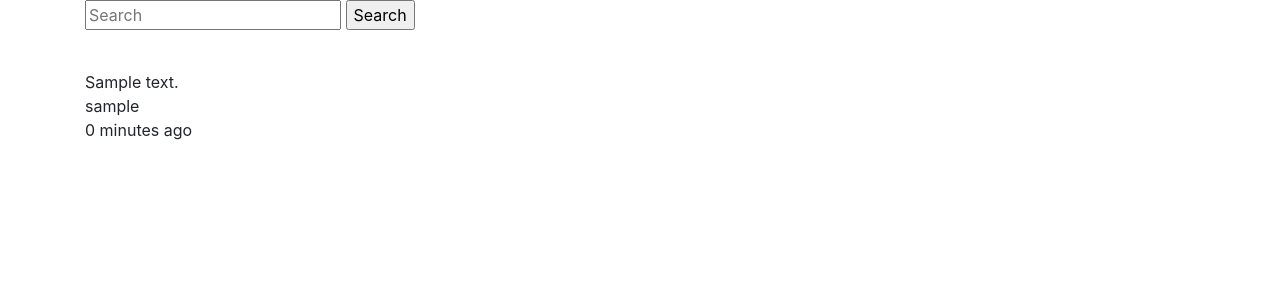
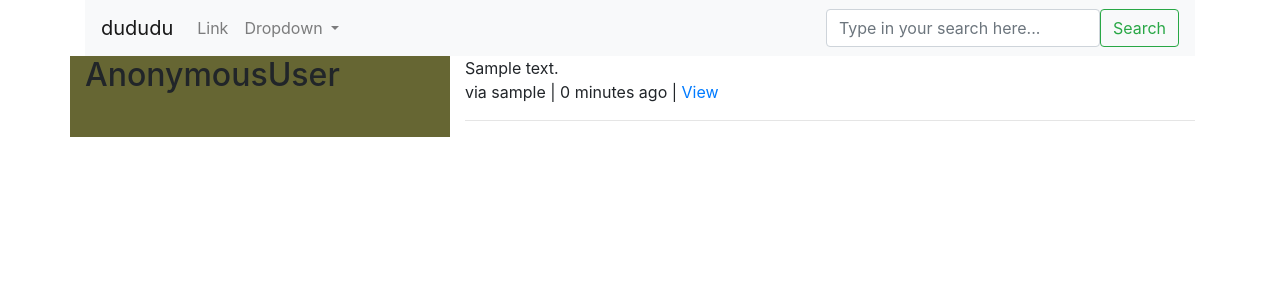
Before and after one commit to rollschild/dududu, a Django app: page /tweet/ in a window 1280 px wide. Shown: the top 300 px of the page. Run offline with Django 3.2, Linux system fonts and the light colour scheme; tables that the repository leaves empty hold one stand-in row (values such as "Sample post"); some libraries are stand-ins or nearby versions.

Commit message:
Bootstrap UI

```diff
--- a/templates/base.html
+++ b/templates/base.html
@@ -1,5 +1,5 @@
 {% load static %}
-
+<!doctype html>
 <html lang="en">
   <head>
     <!-- Required meta tags -->
@@ -8,7 +8,6 @@
 
     <!-- Bootstrap CSS -->
     <link href="{% static 'css/bootstrap.min.css' %}" rel="stylesheet">
-
     <!--
     <link rel="stylesheet" href="https://stackpath.bootstrapcdn.com/bootstrap/4.1.3/css/bootstrap.min.css" integrity="sha384-MCw98/SFnGE8fJT3GXwEOngsV7Zt27NXFoaoApmYm81iuXoPkFOJwJ8ERdknLPMO" crossorigin="anonymous">
     -->
@@ -16,6 +15,7 @@
   </head>
   <body>
     <div class="container">
+      {% include "navbar.html" %}
       {% block content %}
       {% endblock content %}
     </div>
@@ -23,8 +23,8 @@
     <!-- jQuery first, then Popper.js, then Bootstrap JS -->
     <script src="https://code.jquery.com/jquery-3.3.1.slim.min.js" integrity="sha384-q8i/X+965DzO0rT7abK41JStQIAqVgRVzpbzo5smXKp4YfRvH+8abtTE1Pi6jizo" crossorigin="anonymous"></script>
     <script src="https://cdnjs.cloudflare.com/ajax/libs/popper.js/1.14.3/umd/popper.min.js" integrity="sha384-ZMP7rVo3mIykV+2+9J3UJ46jBk0WLaUAdn689aCwoqbBJiSnjAK/l8WvCWPIPm49" crossorigin="anonymous"></script>
-    <!--
+
     <script src="https://stackpath.bootstrapcdn.com/bootstrap/4.1.3/js/bootstrap.min.js" integrity="sha384-ChfqqxuZUCnJSK3+MXmPNIyE6ZbWh2IMqE241rYiqJxyMiZ6OW/JmZQ5stwEULTy" crossorigin="anonymous"></script>
-    -->
+
   </body>
 </html>
--- /dev/null
+++ b/templates/navbar.html
@@ -0,0 +1,25 @@
+<nav class="navbar navbar-expand-lg navbar-light bg-light">
+    <a class="navbar-brand" href="{% url "index" %}">dududu</a>
+  <button class="navbar-toggler" type="button" data-toggle="collapse" data-target="#navbarSupportedContent" aria-controls="navbarSupportedContent" aria-expanded="false" aria-label="Toggle navigation">
+    <span class="navbar-toggler-icon"></span>
+  </button>
+  <div class="collapse navbar-collapse" id="navbarSupportedContent">
+    <ul class="navbar-nav mr-auto">
+      <li class="nav-item">
+        <a class="nav-link" href="#">Link</a>
+      </li>
+      <li class="nav-item dropdown">
+        <a class="nav-link dropdown-toggle" href="#" id="navbarDropdown" role="button" data-toggle="dropdown" aria-haspopup="true" aria-expanded="false">
+          Dropdown
+        </a>
+        <div class="dropdown-menu" aria-labelledby="navbarDropdown">
+          <a class="dropdown-item" href="#">Action</a>
+          <a class="dropdown-item" href="#">Another action</a>
+          <div class="dropdown-divider"></div>
+          <a class="dropdown-item" href="#">Something else here</a>
+        </div>
+      </li>
+    </ul>
+  </div>
+  {% include "tweets/search_form.html" %}
+</nav>
--- a/tweets/templates/tweets/search_form.html
+++ b/tweets/templates/tweets/search_form.html
@@ -1,4 +1,6 @@
-<form method='GET' action={% url "tweets:list" %}>
-    <input type='text' name='q' placeholder='Search' value='{{ request.GET.q }}' />
-    <input type='submit' value='Search' />
+<form class="form-inline my-2 my-lg-0" method='GET' action="{% url "tweets:list" %}">
+    <div class="form-group">
+        <!--label for="q">Search</label-->
+        <input class="form-control" type='text' name='q' placeholder='Type in your search here...' value='{{ request.GET.q }}' aria-label="Search"/>
+    </div><input class="btn btn-outline-success my-2 my-sm-0" type='submit' value='Search' />
 </form>
--- a/tweets/templates/tweets/tweet_list.html
+++ b/tweets/templates/tweets/tweet_list.html
@@ -1,12 +1,36 @@
 {% extends "base.html" %}
 
 {% block content %}
-    {% include "tweets/search_form.html" %}
-    <br/>
-    {% for obj in object_list %}
-        {{ obj.content }}<br/>
-        {{ obj.user }}<br/>
-        {{ obj.timestamp|timesince }} ago<br/>
+    {# {% include "tweets/search_form.html" %} #}
+    {#<div class="row">#}
+        {#<div class="col-sm-4 col-xs-12" style="background-color:#666633">#}
+            {#<h2>{{ request.user }}</h2>#}
+        <!--/div-->
+        <div class='row'>
+            {% for object in object_list %}
+                {% if forloop.counter == 1 %}
+                    <div class="col-sm-4 col-xs-12" style="background-color:#666633">                         <h2>{{ request.user }}</h2>
+                    </div>
+                {% else %}
+                    <div class="col-sm-4 col-xs-12" style="background-color:white">
+                    </div>
+                {% endif %}
+                <div class="col-sm-8">
+                <div class="media">
+                    <div class="media-left">
+                        <a href="#">
+                            {% if object.image %}
+                                <img class="media-object" src="..." alt="..." />
+                            {% endif %}
+                        </a>
+                    </div>
+                    <div class="media-body">
+                        {{ object.content }}<br/>
+                        via {{ object.user }} | {{ object.timestamp|timesince }} ago | <a href="{{ object.get_absolute_url }}">View</a>
+                    </div>
+                </div>
+                <hr/>
+                </div>
             {% empty %}
                 {% if request.GET.q %}
                     <p>No tweets found.</p>
@@ -14,4 +38,6 @@
                     <p>No tweets yet...</p>
                 {% endif %}
             {% endfor %}
+        </div>
+    <!--/div-->
 {% endblock content %}
```
Also changed, not shown: tweets/templates/tweets/tweet_detail.html (+10 -3 lines), tweets/templates/tweets/list_view_unused.html (renamed from tweets/templates/tweets/list_view.html). Lines whose indentation alone changed are shown as unchanged.
